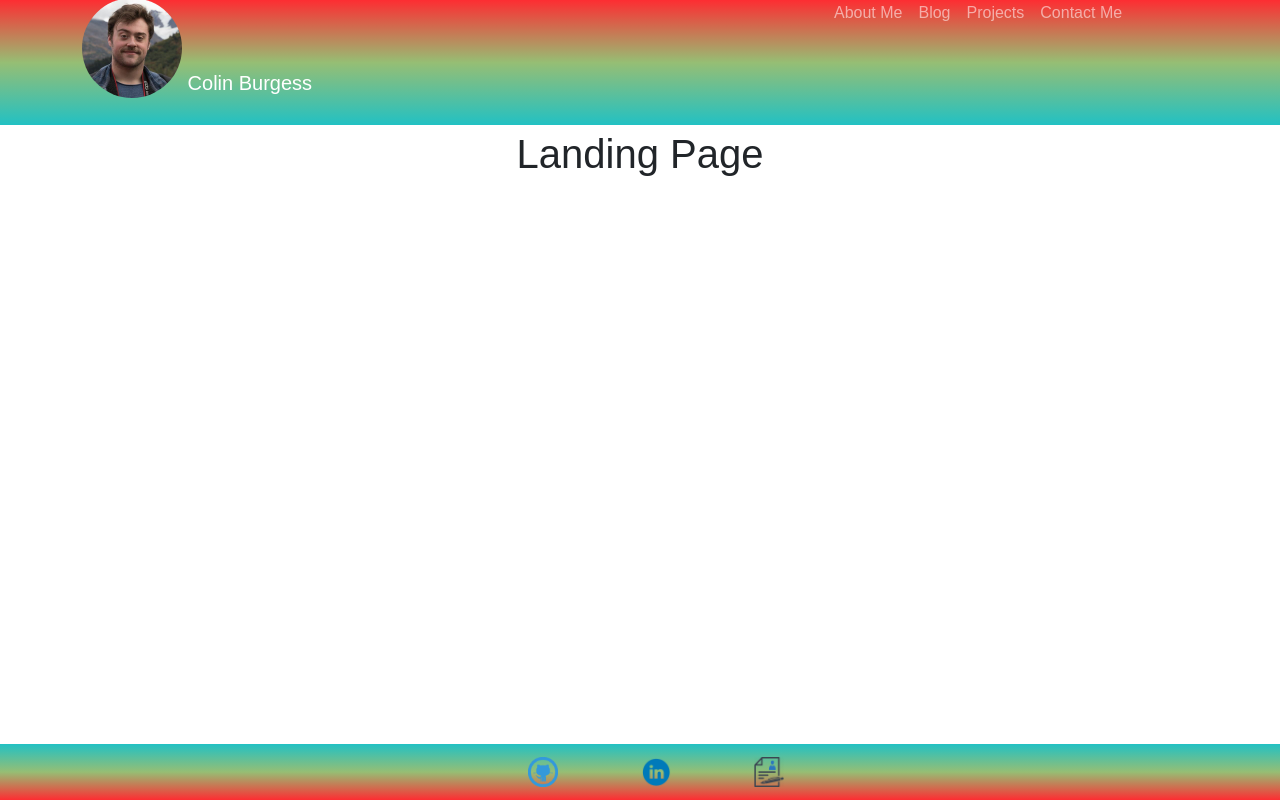
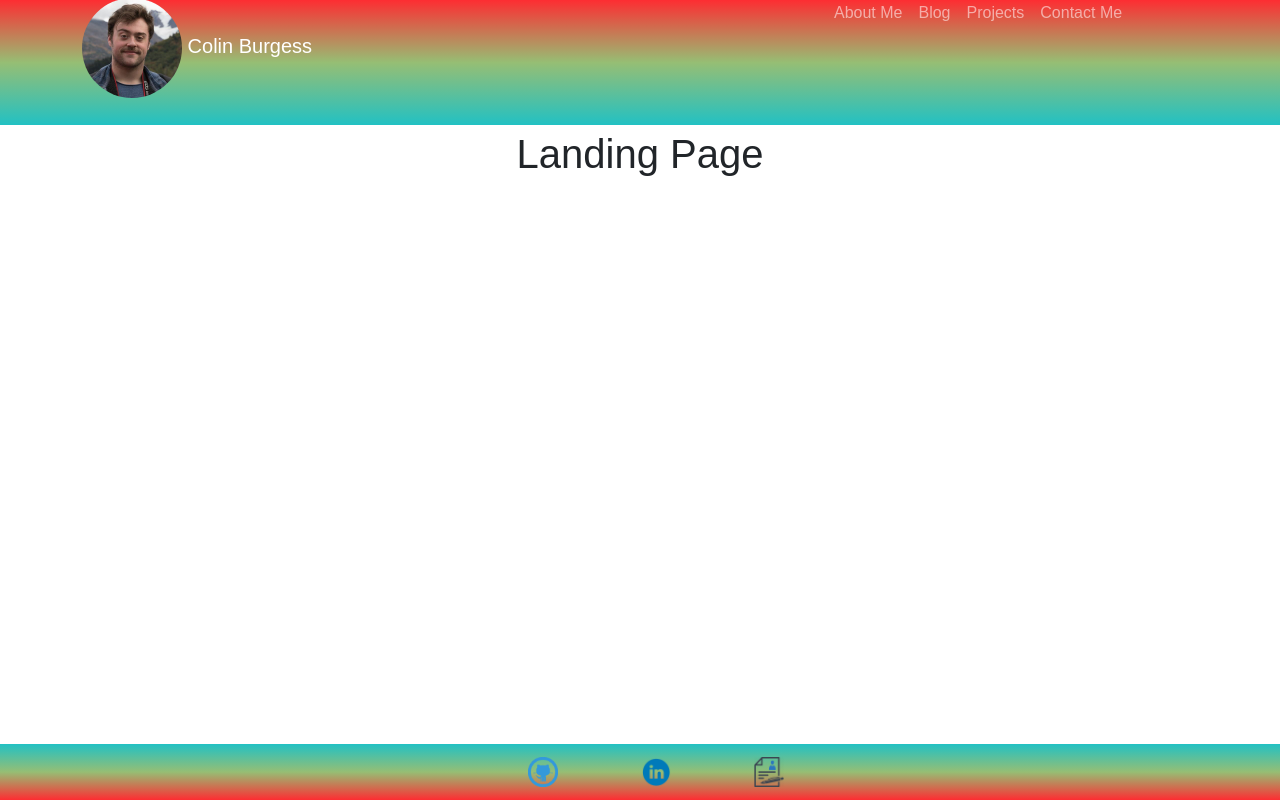
Before and after one commit to C0C0Barbet/portfolio-frontend, a React (Create React App) app: page / in a window 1280 px wide. Built offline with nearby package versions, Linux system fonts and the light colour scheme.

Commit message:
Fixed overflow issue

```diff
--- a/src/components/navbar/NewNavBar.js
+++ b/src/components/navbar/NewNavBar.js
@@ -13,7 +13,7 @@ const NewNavBar = () => {
                     <Col md={4} sm xs={3}>
                         <Navbar.Brand as={Link} to="/">
                             <div className="navbar-brand ">
-                                <Image className="d-inline-block align-bottom navBarImage" fluid roundedCircle src={Me}
+                                <Image className="d-inline-block navBarImage" fluid roundedCircle src={Me}
                                        alt="Yep, that's me!"/>{' '}
                                 Colin Burgess
                             </div>
--- a/src/components/navbar/RoutingInfo.js
+++ b/src/components/navbar/RoutingInfo.js
@@ -7,7 +7,6 @@ import ProjectsPage from "../../pages/projects/projectsPage";
 import ContactMe from "../../pages/contact/contactMe";
 import Footer from "../footer/footer";
 import MyLogin from "../../pages/login/myLogin";
-import {Row} from "react-bootstrap";
 import NewNavBar from "./NewNavBar";
 import "./NewNavBarStyling.css";
 
@@ -16,7 +15,7 @@ const RoutingInfo = () => {
     return (
         <div>
             <Router>
-                <Row className="align-items-center viewport-height">
+                <div className="align-items-center viewport-height">
                     <NewNavBar/>
                     <Routes className='body'>
                         <Route path='/' exact element={<HomePage/>}/>
@@ -26,10 +25,10 @@ const RoutingInfo = () => {
                         <Route path='/contact' element={<ContactMe/>}/>
                         <Route path='/login4me' element={<MyLogin/>}/>
                     </Routes>
-                </Row>
-                <Row>
+                </div>
+                <div>
                     <Footer/>
-                </Row>
+                </div>
             </Router>
         </div>
     );
```
